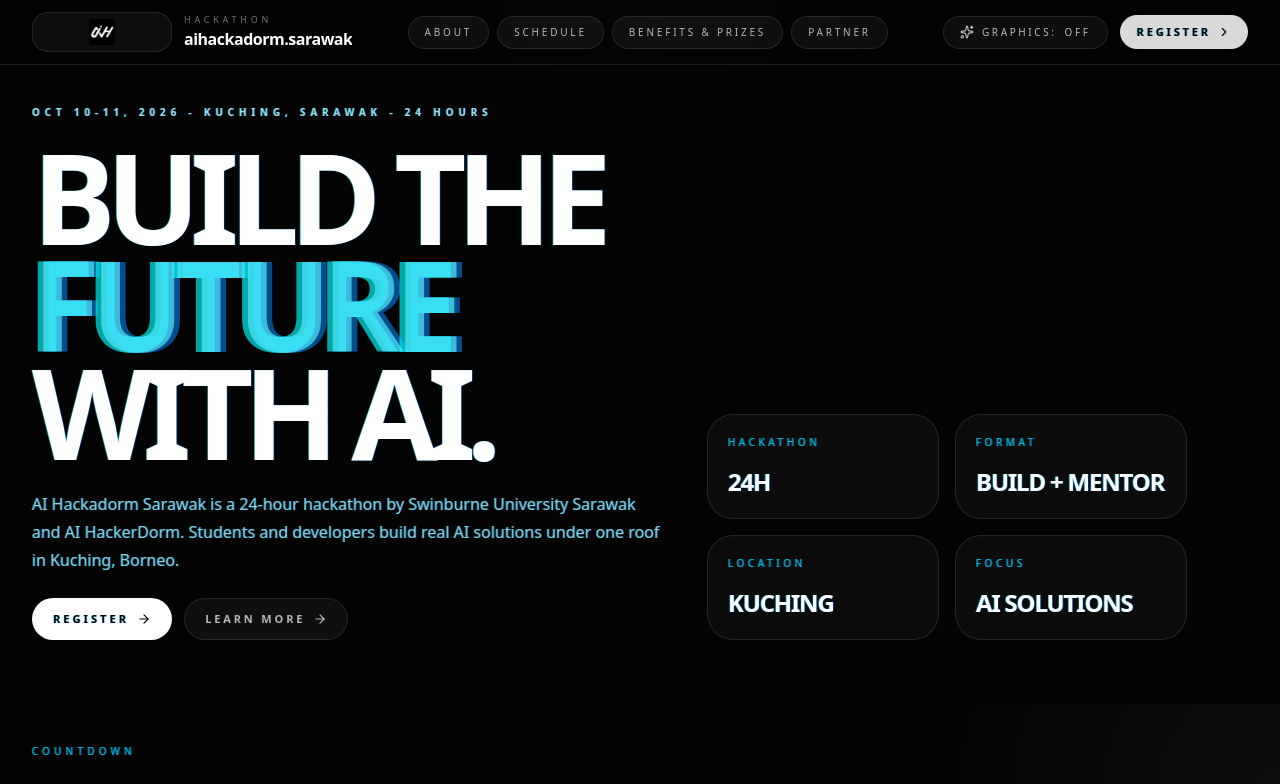
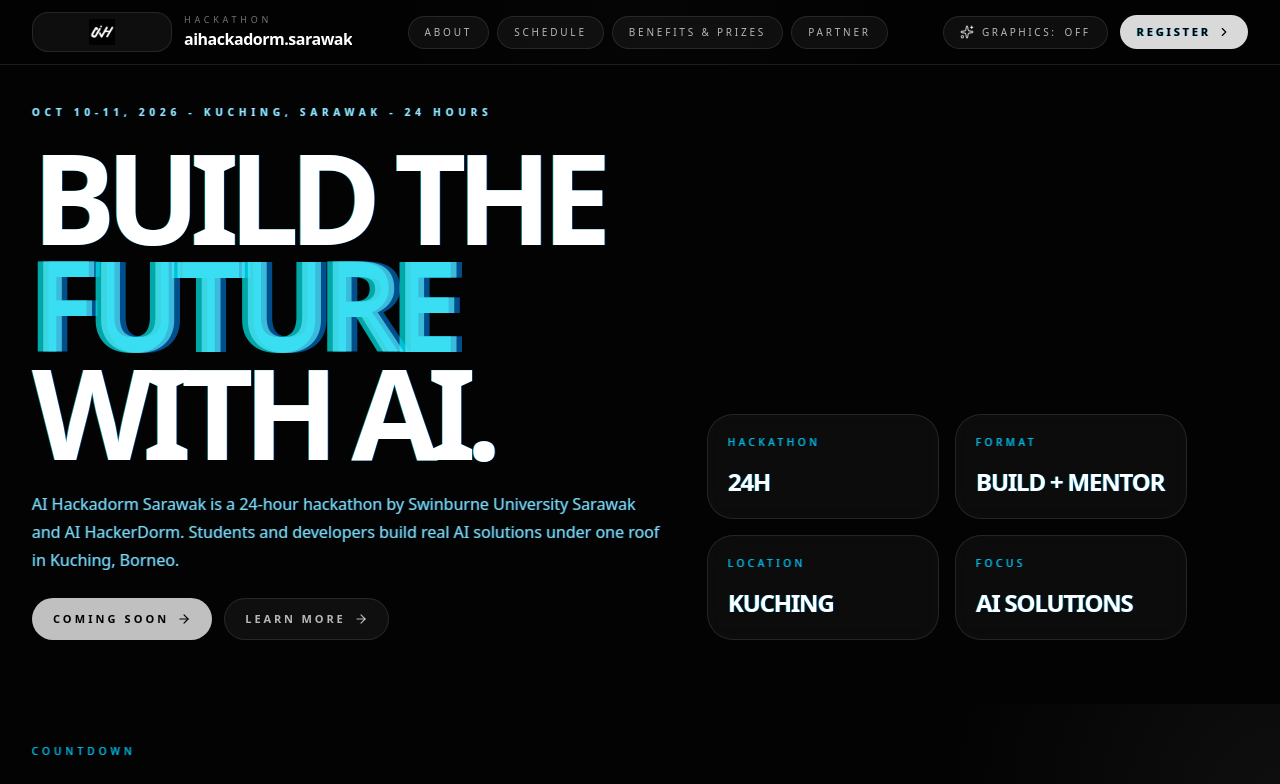
Before and after one commit to aihackerdorm-sarawak/aihackadorm-sarawak-web, a Next.js app: page / in a window 1280 px wide. Shown: the top 784 px of the page. Built offline with nearby package versions, Linux system fonts and the light colour scheme.

Commit message:
restored the coming soon part

```diff
--- a/components/HackathonLandingPage.tsx
+++ b/components/HackathonLandingPage.tsx
@@ -179,17 +179,19 @@
 
 function PrimaryButton({
   children,
+  disabled = false,
   href,
   onClick,
 }: {
   children: ReactNode;
+  disabled?: boolean;
   href?: string;
   onClick?: () => void;
 }) {
   const className =
     "register-cta inline-flex items-center justify-center gap-2 rounded-full border border-white/15 bg-white px-5 py-3 text-[11px] font-semibold uppercase tracking-[0.28em] text-black transition-opacity disabled:cursor-not-allowed disabled:opacity-75";
 
-  if (href) {
+  if (href && !disabled) {
     return (
       <a href={href} className={className} data-text={typeof children === "string" ? children : undefined}>
         {children}
@@ -201,9 +203,9 @@
   return (
     <button
       type="button"
-      disabled
+      disabled={disabled}
       onClick={onClick}
-      title="Coming Soon"
+      title={disabled ? "Coming Soon" : undefined}
       className={className}
       data-text={typeof children === "string" ? children : undefined}
     >
@@ -213,8 +215,30 @@
   );
 }
 
-function RegisterCta() {
-  return <PrimaryButton href="https://google.com">Register</PrimaryButton>;
+function getRegistrationCta(stage: CountdownStage) {
+  if (stage.phase === "registration") {
+    return {
+      label: "Coming Soon",
+      disabled: true,
+      href: undefined,
+    } as const;
+  }
+
+  return {
+    label: "Register",
+    disabled: false,
+    href: "https://google.com",
+  } as const;
+}
+
+function RegistrationCta({ stage }: { stage: CountdownStage }) {
+  const cta = getRegistrationCta(stage);
+
+  return (
+    <PrimaryButton disabled={cta.disabled} href={cta.href}>
+      {cta.label}
+    </PrimaryButton>
+  );
 }
 
 function CountdownLabels() {
@@ -507,7 +531,7 @@
   );
 }
 
-function HeroSection() {
+function HeroSection({ stage }: { stage: CountdownStage }) {
   const reducedMotion = useReducedMotion() ?? true;
   const navigate = useScrollToId();
   const { graphicsEnabled } = useGraphicsMode();
@@ -572,7 +596,7 @@
           </motion.p>
 
           <div className="flex flex-wrap items-center gap-3">
-            <RegisterCta />
+            <RegistrationCta stage={stage} />
             <button
               type="button"
               onClick={() => navigate("schedule")}
@@ -1015,7 +1039,7 @@
 
       <div className="relative z-10">
         <SiteHeader onNavigate={navigate} />
-        <HeroSection />
+        <HeroSection stage={countdown.stage} />
         <CountdownSection stage={countdown.stage} values={countdown.values} />
         <WaveZone />
         <SiteFooter />
--- a/lib/countdown.ts
+++ b/lib/countdown.ts
@@ -22,7 +22,7 @@
 };
 
 export const COUNTDOWN_TARGETS = {
-  registration: new Date("2026-07-24T15:30:00"),
+  registration: new Date("2026-07-24T15:59:00"),
   workshop: new Date("2026-10-02T00:00:00"),
   mainEvent: new Date("2026-10-10T00:00:00"),
   eventEnds: new Date("2026-10-11T00:00:00"),
```
